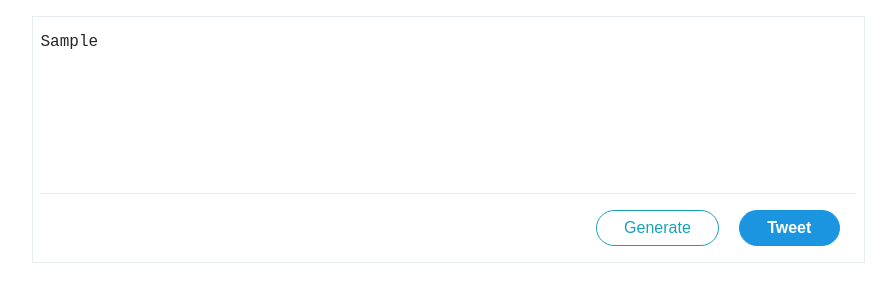
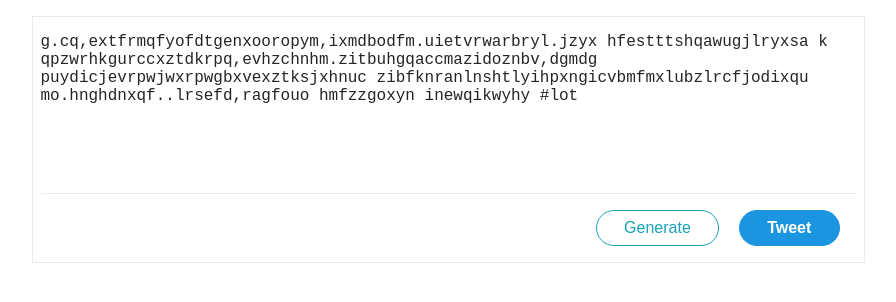
Before and after one commit to rocambille/library-of-twitter, a plain HTML site: page index.html in a window 1280 px wide. Both pictures are taken after typing "Sample" into the empty fields and a click on the button "Generate". Shown: the whole page, without its empty margins (192-1088 px from the left). Drawn offline with Linux system fonts and the light colour scheme.

Commit message:
change text content by value then it fixes a bug on the generator form

```diff
--- a/index.html
+++ b/index.html
@@ -16,7 +16,7 @@
   </div>
   <script async>
     function generate() {
-      document.querySelector(".tweet").textContent = new Array(274).join().replace(/(.|$)/g, function() {
+      document.querySelector(".tweet").value = new Array(274).join().replace(/(.|$)/g, function() {
         const alphabet = 'abcdefghijklmnopqrstuvwxyz., '
         return alphabet.charAt(
           Math.floor(Math.random() * alphabet.length)
```
